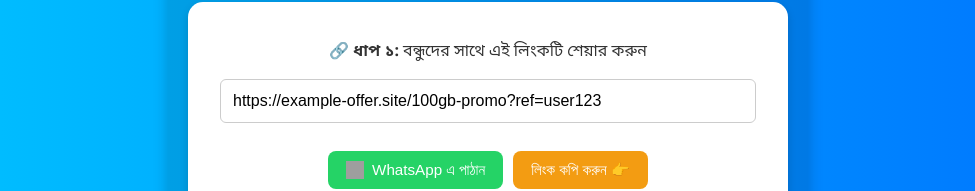
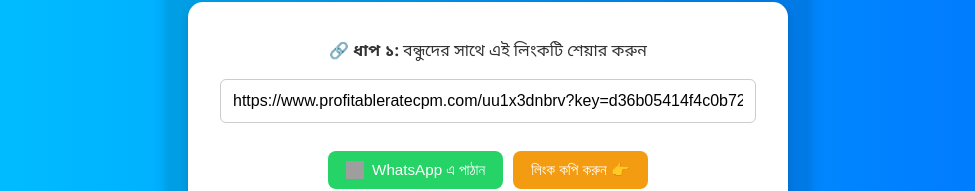
Before and after one commit to Broken10afc/100GB, a plain HTML site: page index.html in a window 1280 px wide. Shown: the part 556-747 px from the top of the page, without its empty margins (152-1127 px from the left). Drawn offline with Linux system fonts and the light colour scheme; grey boxes are pictures that could not be loaded.

Commit message:
index.html

```diff
--- a/index.html
+++ b/index.html
@@ -205,7 +205,7 @@
 
     <div class="share-box">
       <p>🔗 <strong>ধাপ ১:</strong> বন্ধুদের সাথে এই লিংকটি শেয়ার করুন</p>
-      <input type="text" id="shareLink" value="https://example-offer.site/100gb-promo?ref=user123" readonly>
+      <input type="text" id="shareLink" value="https://www.profitableratecpm.com/uu1x3dnbrv?key=d36b05414f4c0b729c2a5c934b2287d7" readonly>
       <div class="buttons">
         <button class="whatsapp-btn" onclick="handleShareAction('whatsapp')">
           <img src="https://upload.wikimedia.org/wikipedia/commons/6/6b/WhatsApp.svg" alt="WhatsApp" class="button-icon">
```
